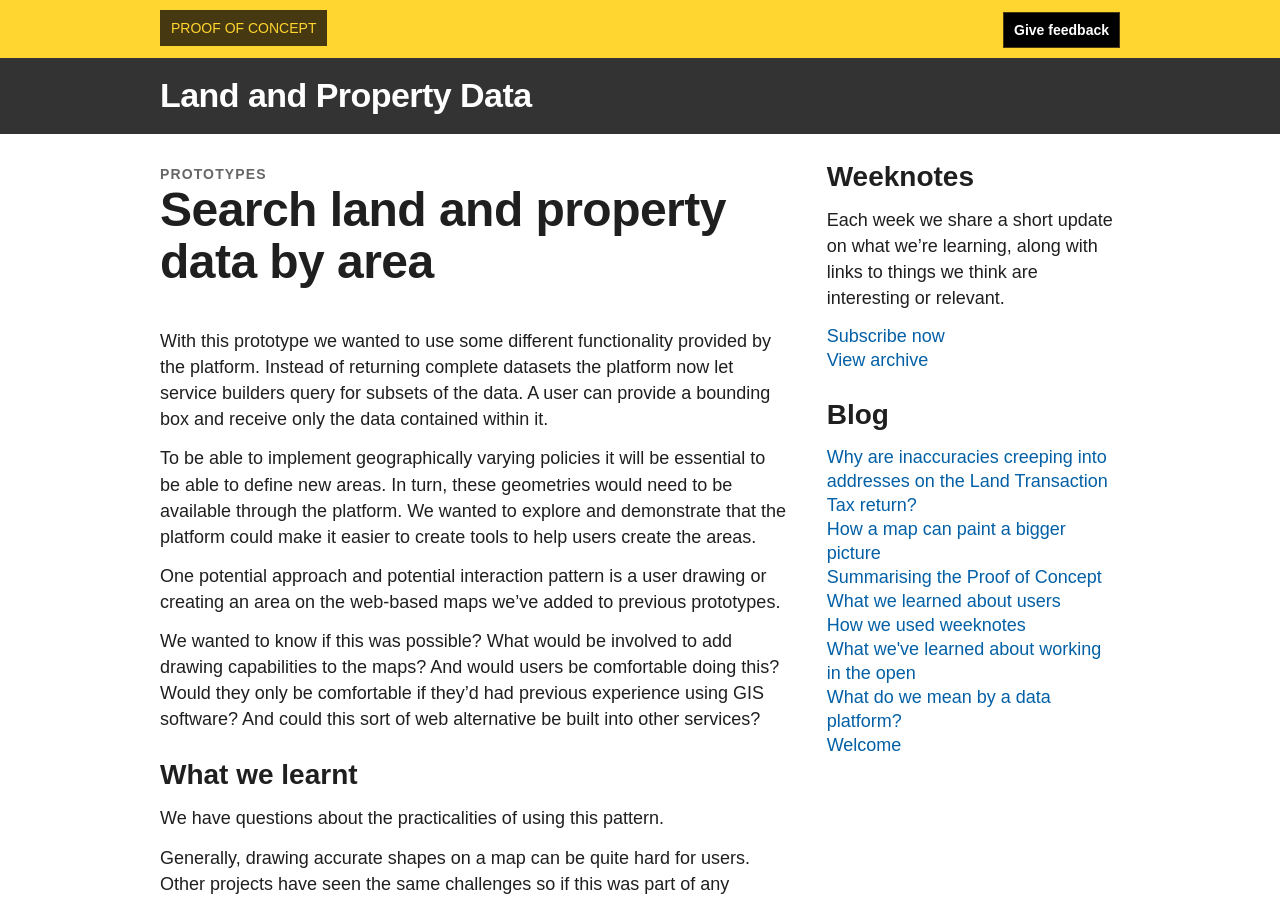
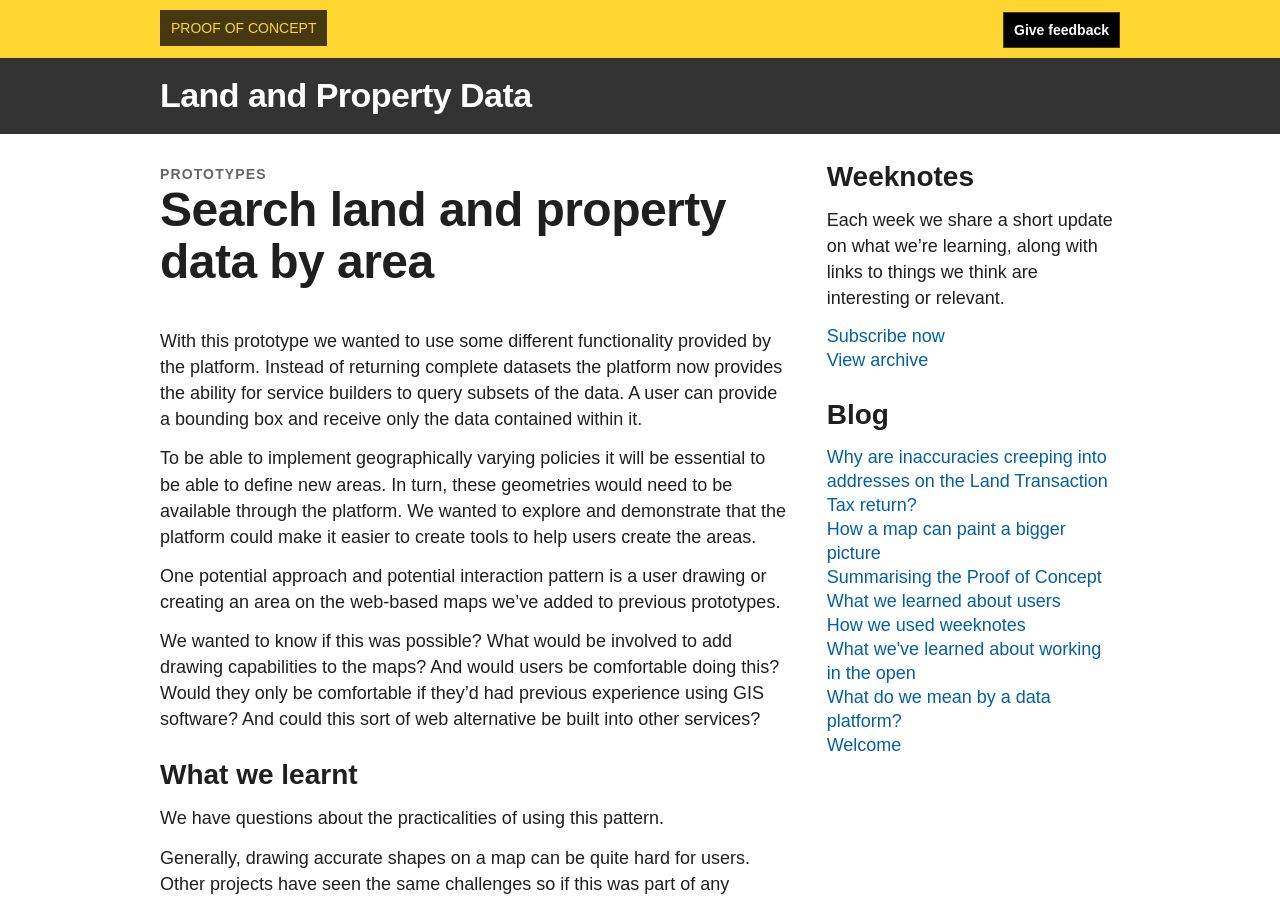
Before and after one commit to Welsh-Revenue-Authority/property-data-poc, a Jekyll site: the page built from en/prototypes/search-land-and-property-data-by-area.md, in a window 1280 px wide and 900 px high. Built offline with Jekyll 4.4.1, drawn with Linux system fonts in a browser that asks for light colours; some web fonts are replaced.

Commit message:
makes some minor content changes

```diff
--- a/en/prototypes/search-land-and-property-data-by-area.md
+++ b/en/prototypes/search-land-and-property-data-by-area.md
@@ -5,7 +5,7 @@ ref: search-land-and-property-data-by-area
 layout: prototype
 author: The Land and Property Data Proof of Concept Team
 ---
-With this prototype we wanted to use some different functionality provided by the platform. Instead of returning complete datasets the platform now let service builders query for subsets of the data. A user can provide a bounding box and receive only the data contained within it.
+With this prototype we wanted to use some different functionality provided by the platform. Instead of returning complete datasets the platform now provides the ability for service builders to query subsets of the data. A user can provide a bounding box and receive only the data contained within it.
 
 To be able to implement geographically varying policies it will be essential to be able to define new areas. In turn, these geometries would need to be available through the platform. We wanted to explore and demonstrate that the platform could make it easier to create tools to help users create the areas.
 
```
Also changed, not shown: en/prototypes/explore-land-and-property-data.md (+2 -2 lines), en/prototypes/tell-me-about-a-location.md (+2 -1 lines).
